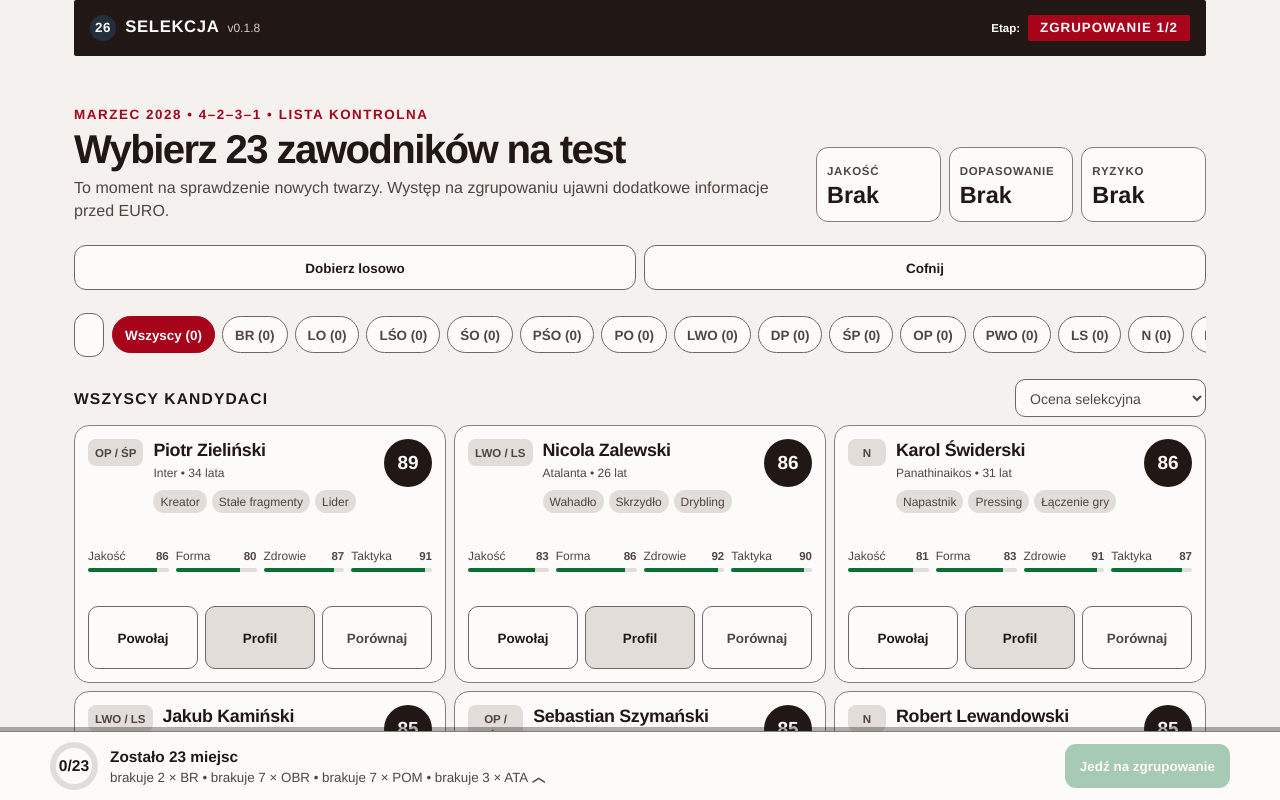
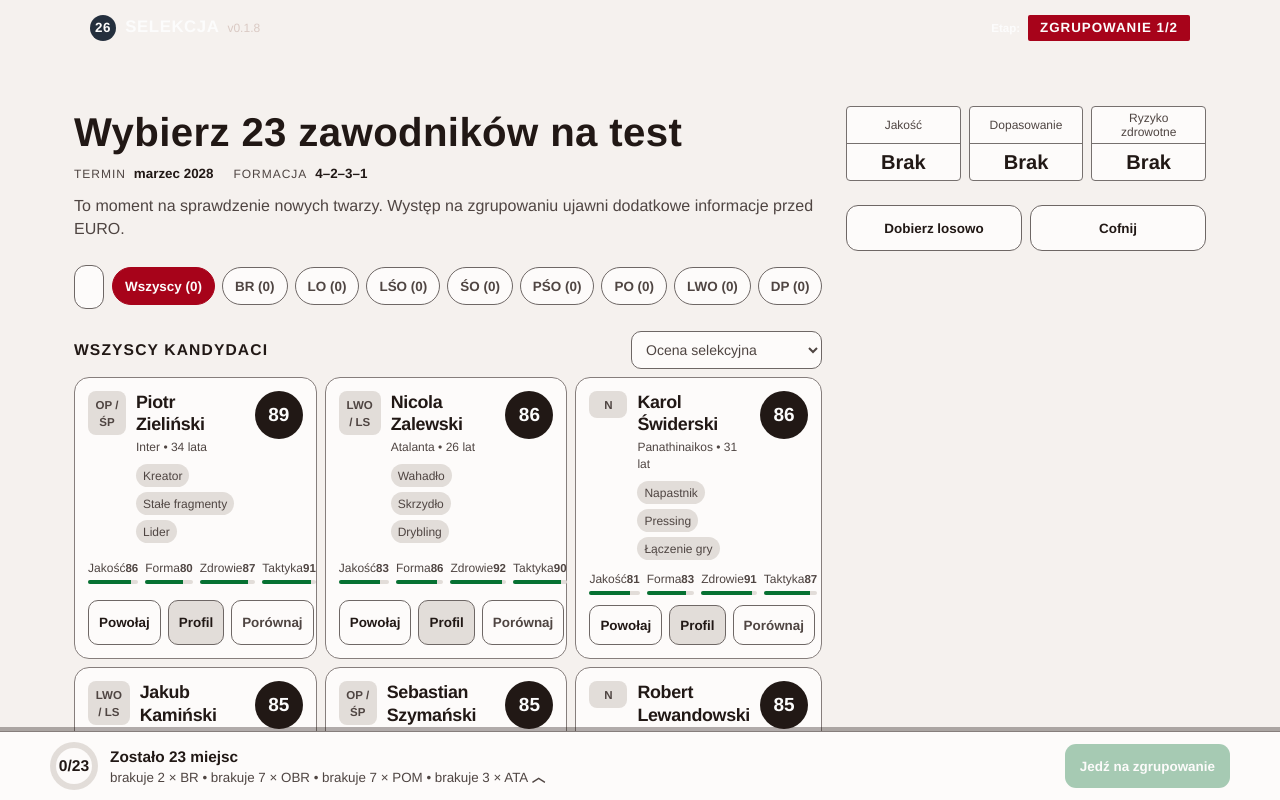
Before and after one commit to visvaya/selekcja-26, a React (Vite) app: page / in a window 1280 px wide. Both pictures are taken after a click on the button "Rozpocznij odprawę". Shown: the top 800 px of the page. Built offline with nearby package versions, Linux system fonts and the light colour scheme; a web font is replaced by a local one.

Commit message:
feat(ui): rebuild the list head with facts and a side column

```diff
--- a/src/main.tsx
+++ b/src/main.tsx
@@ -13,6 +13,7 @@ import "./ui/styles/tokens.css";
 import "./ui/styles/base.css";
 import "./ui/styles/topbar.css";
 import "./ui/styles/start.css";
+import "./ui/styles/list.css";
 import "./ui/styles/legacy.css";
 
 createRoot(document.getElementById("root")!).render(
--- /dev/null
+++ b/src/ui/game-head.tsx
@@ -0,0 +1,78 @@
+import type { RefObject } from "react";
+import type { GameState } from "../data/types.ts";
+import { riskLevel, selectedPlayers } from "../logic/selection.ts";
+import { UI_TEXT as text } from "./text.ts";
+
+export const GAME_HEADING_ID = "game-heading";
+
+// The three squad indicators. The head shows them inline on narrow screens; from 1024 px
+// the side column shows them instead.
+export function Kpis({
+  state,
+  className,
+}: {
+  state: GameState;
+  className: string;
+}) {
+  const selected = selectedPlayers(state);
+  const risk = riskLevel(state);
+  return (
+    <div className={`kpis ${className}`}>
+      <div className="kpi">
+        <span>{text.kpis.quality}</span>
+        <b>
+          {selected.length
+            ? Math.round(
+                selected.reduce((sum, player) => sum + player.ov, 0) /
+                  selected.length +
+                  state.effects.quality,
+              )
+            : text.emptyValue}
+        </b>
+      </div>
+      <div className="kpi">
+        <span>{text.kpis.fit}</span>
+        <b>
+          {selected.length
+            ? `${Math.round(selected.reduce((sum, player) => sum + player.tact, 0) / selected.length)}%`
+            : text.emptyValue}
+        </b>
+      </div>
+      <div className="kpi">
+        <span>{text.kpis.risk}</span>
+        <b>{text.risk[risk]}</b>
+      </div>
+    </div>
+  );
+}
+
+export function GameHead({
+  state,
+  headingRef,
+  showKpis,
+}: {
+  state: GameState;
+  headingRef: RefObject<HTMLHeadingElement | null>;
+  showKpis: boolean;
+}) {
+  const stageText = text.stages[state.stage];
+  return (
+    <div className="game-head">
+      <h1 id={GAME_HEADING_ID} ref={headingRef} tabIndex={-1}>
+        {stageText.heading}
+      </h1>
+      <dl className="game-facts">
+        <div>
+          <dt>{text.facts.term}</dt>
+          <dd>{stageText.term}</dd>
+        </div>
+        <div>
+          <dt>{text.facts.formation}</dt>
+          <dd>{text.systems[state.system].name}</dd>
+        </div>
+      </dl>
+      <p>{stageText.hint}</p>
+      {showKpis && <Kpis state={state} className="kpis-inline" />}
+    </div>
+  );
+}
--- a/src/ui/selection-screen.tsx
+++ b/src/ui/selection-screen.tsx
@@ -8,12 +8,16 @@ import type {
 import { visiblePlayers } from "../logic/list-filters.ts";
 import {
   detailedCounts,
-  riskLevel,
   selectedPlayers,
   squadLimit,
 } from "../logic/selection.ts";
+import { GAME_HEADING_ID, GameHead } from "./game-head.tsx";
 import { PlayerCard } from "./player-card.tsx";
+import { SideColumn } from "./side-column.tsx";
 import { UI_TEXT as text } from "./text.ts";
+import { useMediaQuery } from "./use-media-query.ts";
+
+const WIDE_LAYOUT_QUERY = "(min-width: 1024px)";
 
 const filterPositions: ("ALL" | DetailedPosition)[] = [
   "ALL",
@@ -56,11 +60,9 @@ export function SelectionScreen({
   onProfile: (id: PlayerId) => void;
   onCompare: (id: PlayerId) => void;
 }) {
-  const stageText = text.stages[state.stage];
-  const currentSystem = text.systems[state.system];
+  const wide = useMediaQuery(WIDE_LAYOUT_QUERY);
   const selected = selectedPlayers(state);
   const detailed = detailedCounts(state);
-  const risk = riskLevel(state);
   // The chip row shows a single position at most; several positions press no chip.
   const positions = state.list.positions;
   const activeFilter: "ALL" | DetailedPosition | null =
@@ -69,46 +71,8 @@ export function SelectionScreen({
       : positions.length === 1
         ? positions[0]!
         : null;
-  return (
-    <section>
-      <div className="game-head">
-        <div>
-          <div className="eyebrow">
-            {stageText.eyebrow} • {currentSystem.name} • {stageText.suffix}
-          </div>
-          <h1 ref={headingRef} tabIndex={-1}>
-            {stageText.heading}
-          </h1>
-          <p>{stageText.hint}</p>
-        </div>
-        <div className="kpis">
-          <div className="kpi">
-            <span>{text.kpis.quality}</span>
-            <b>
-              {selected.length
-                ? Math.round(
-                    selected.reduce((sum, player) => sum + player.ov, 0) /
-                      selected.length +
-                      state.effects.quality,
-                  )
-                : text.emptyValue}
-            </b>
-          </div>
-          <div className="kpi">
-            <span>{text.kpis.fit}</span>
-            <b>
-              {selected.length
-                ? `${Math.round(selected.reduce((sum, player) => sum + player.tact, 0) / selected.length)}%`
-                : text.emptyValue}
-            </b>
-          </div>
-          <div className="kpi">
-            <span>{text.kpis.risk}</span>
-            <b>{text.risk[risk]}</b>
-          </div>
-        </div>
-      </div>
-      <div className="game-actions">
+  const actions = (
+    <div className={`game-actions${wide ? " side-actions" : ""}`}>
       <button
         className="action-button"
         onClick={onAutoFill}
@@ -124,6 +88,12 @@ export function SelectionScreen({
         {text.undo}
       </button>
     </div>
+  );
+  return (
+    <div className="screen-layout">
+      <section aria-labelledby={GAME_HEADING_ID}>
+        <GameHead state={state} headingRef={headingRef} showKpis={!wide} />
+        {!wide && actions}
         <div className="toolbar">
           <input
             className="search"
@@ -140,7 +110,9 @@ export function SelectionScreen({
                 aria-pressed={activeFilter === position}
                 key={position}
                 title={
-                position === "ALL" ? text.filtersAll : text.positions[position]
+                  position === "ALL"
+                    ? text.filtersAll
+                    : text.positions[position]
                 }
                 onClick={() => onFilter(position)}
               >
@@ -185,5 +157,7 @@ export function SelectionScreen({
           )}
         </div>
       </section>
+      {wide && <SideColumn state={state}>{actions}</SideColumn>}
+    </div>
   );
 }
--- /dev/null
+++ b/src/ui/side-column.tsx
@@ -0,0 +1,19 @@
+import type { ReactNode } from "react";
+import type { GameState } from "../data/types.ts";
+import { Kpis } from "./game-head.tsx";
+
+// Desktop side column (from 1024 px): the squad indicators above the game actions.
+export function SideColumn({
+  state,
+  children,
+}: {
+  state: GameState;
+  children: ReactNode;
+}) {
+  return (
+    <aside className="dock-side">
+      <Kpis state={state} className="kpis-side" />
+      {children}
+    </aside>
+  );
+}
--- a/src/ui/styles/legacy.css
+++ b/src/ui/styles/legacy.css
@@ -84,9 +84,9 @@ button {
   border: 0;
 }
 .main {
-  max-width: 1180px;
+  max-width: var(--page-max-width);
   margin: auto;
-  padding: var(--legacy-space-10) var(--legacy-space-7) 108px;
+  padding: var(--legacy-space-10) var(--page-gutter) 108px;
 }
 .eyebrow {
   font-family: var(--font-display);
@@ -149,45 +149,6 @@ button {
   font-size: var(--font-caption);
   color: var(--ink-soft);
   margin-top: var(--legacy-space-7);
-}
-.game-head {
-  display: flex;
-  flex-direction: column;
-  gap: var(--legacy-space-7);
-  margin-bottom: 15px;
-}
-.game-head h1 {
-  font-size: 28px;
-  letter-spacing: -0.045em;
-  margin: 0;
-}
-.game-head p {
-  margin: var(--legacy-space-1) 0 0;
-  color: var(--ink-soft);
-}
-.kpis {
-  display: grid;
-  grid-template-columns: repeat(3, 1fr);
-  gap: var(--legacy-space-4);
-}
-.kpi {
-  background: var(--surface);
-  border: 1px solid var(--board-line);
-  border-radius: 12px;
-  padding: var(--legacy-space-5);
-}
-.kpi span {
-  font-size: var(--font-caption);
-  color: var(--ink-soft);
-  text-transform: uppercase;
-  font-weight: 800;
-  letter-spacing: 0.06em;
-}
-.kpi b {
-  font-family: var(--font-display);
-  font-variant-numeric: tabular-nums;
-  font-size: 21px;
-  display: block;
 }
 .toolbar {
   position: sticky;
@@ -389,7 +350,7 @@ button {
   box-shadow: 0 -4px 0 var(--shadow);
 }
 .dock-inner {
-  max-width: 1180px;
+  max-width: var(--page-max-width);
   margin: auto;
   display: flex;
   align-items: center;
@@ -613,15 +574,7 @@ button {
 }
 @media (min-width: 760px) {
   .main {
-    padding: var(--legacy-space-13) var(--legacy-space-12) 110px;
-  }
-  .game-head {
-    flex-direction: row;
-    justify-content: space-between;
-    align-items: end;
-  }
-  .kpis {
-    min-width: 390px;
+    padding: var(--legacy-space-13) var(--page-gutter) 110px;
   }
   .toolbar {
     grid-template-columns: 1fr auto;
@@ -644,9 +597,6 @@ button {
   }
   .player {
     min-height: 258px;
-  }
-  .game-head h1 {
-    font-size: 36px;
   }
 }
 .player-actions {
--- /dev/null
+++ b/src/ui/styles/list.css
@@ -0,0 +1,126 @@
+/* Candidate list screen: the game head with facts and squad indicators, and from 1024 px the
+   two-column layout with the side column. */
+
+.game-head {
+  margin-bottom: var(--space-4);
+}
+
+.game-head h1 {
+  font-size: var(--text-2xl);
+}
+
+/* labelled facts under the heading */
+.game-facts {
+  display: flex;
+  flex-wrap: wrap;
+  gap: var(--space-1) var(--space-5);
+  margin: var(--space-2) 0 var(--space-3);
+}
+
+.game-facts div {
+  display: flex;
+  align-items: baseline;
+  gap: var(--space-2);
+}
+
+.game-facts dt {
+  font-size: var(--text-xs);
+  letter-spacing: 0.08em;
+  text-transform: uppercase;
+  color: var(--ink-soft);
+}
+
+.game-facts dd {
+  margin: 0;
+  font-family: var(--font-display);
+  font-weight: 700;
+  font-size: var(--text-sm);
+  color: var(--ink);
+}
+
+/* KPI tiles: three in one row at every width, each a label segment over a value segment */
+.kpis {
+  display: flex;
+  flex-wrap: nowrap;
+  justify-content: center;
+  align-items: stretch;
+  gap: var(--space-2);
+  margin-top: var(--space-4);
+}
+
+.kpi {
+  display: grid;
+  grid-template-rows: 1fr 1fr;
+  flex: 1 1 0;
+  min-width: 0;
+  padding: 0;
+  overflow: hidden;
+  text-align: center;
+  background: var(--surface);
+  border: 1px solid var(--frame-soft);
+  border-radius: var(--radius-md);
+}
+
+.kpi span,
+.kpi b {
+  display: flex;
+  align-items: center;
+  justify-content: center;
+  text-align: center;
+  padding: var(--space-1) var(--space-2);
+  margin: 0;
+  min-height: 0;
+  line-height: 1.15;
+}
+
+.kpi span {
+  font-size: var(--text-xs);
+  color: var(--ink-soft);
+  border-bottom: 1px solid var(--frame-soft);
+}
+
+.kpi b {
+  font-family: var(--font-display);
+  font-variant-numeric: tabular-nums;
+  font-size: var(--text-lg);
+}
+
+@media (max-width: 767.98px) {
+  .kpi span {
+    font-size: var(--text-2xs);
+  }
+
+  .kpi b {
+    font-size: var(--text-md);
+  }
+}
+
+@media (min-width: 1024px) {
+  .screen-layout {
+    display: grid;
+    grid-template-columns: minmax(0, 1fr) 360px;
+    gap: var(--space-6);
+    align-items: start;
+  }
+
+  .game-head h1 {
+    font-size: var(--text-3xl);
+  }
+
+  .dock-side {
+    display: flex;
+    flex-direction: column;
+  }
+
+  .kpis-side {
+    margin-top: 0;
+    margin-bottom: var(--space-4);
+  }
+
+  .dock-side .side-actions {
+    display: grid;
+    grid-template-columns: repeat(2, minmax(0, 1fr));
+    gap: var(--space-2);
+    margin: 0;
+  }
+}
--- a/src/ui/styles/tokens.css
+++ b/src/ui/styles/tokens.css
@@ -112,6 +112,10 @@
 
   /* Layout and safe areas */
   --topbar-height: 56px;
+  /* The page column: the top bar, the content and the dock share it. The gutter widens
+     from 760 px (below). */
+  --page-max-width: 1180px;
+  --page-gutter: 14px;
   --button-primary-size: var(--text-base);
   --cta-min-width: 240px;
   --scrollbar-thumb: var(--frame-soft);
@@ -128,3 +132,9 @@
   --sheet-handle-height: 4px;
   --sheet-head-gap: var(--space-3);
 }
+
+@media (min-width: 760px) {
+  :root {
+    --page-gutter: 24px;
+  }
+}
--- a/src/ui/styles/topbar.css
+++ b/src/ui/styles/topbar.css
@@ -12,16 +12,23 @@
   align-items: center;
   border-radius: var(--radius-sm);
   /* Inset, not full-bleed: the bar spans the same column as the page content below it, so
-     on wide screens its edges line up with the content. The gutters and the 1180 px column
-     follow the main content area. */
-  width: calc(min(100%, 1180px) - 2 * var(--legacy-space-7));
+     on wide screens its edges line up with the content. */
+  width: calc(min(100%, var(--page-max-width)) - 2 * var(--page-gutter));
   margin: 0 auto var(--space-5);
 }
 
-@media (min-width: 760px) {
-  .topbar {
-    width: calc(min(100%, 1180px) - 2 * var(--legacy-space-12));
-  }
+/* A page-coloured backdrop above and beside the bar, so content scrolling under the sticky
+   bar does not show through its rounded corners or the gutters next to it. It paints behind
+   the bar (the bar's z-index makes it a stacking context) and above the page. */
+.topbar::before {
+  content: "";
+  position: absolute;
+  z-index: -1;
+  top: calc(-1 * var(--save-banner-offset, 0px));
+  bottom: 0;
+  left: calc(-1 * var(--page-gutter));
+  right: calc(-1 * var(--page-gutter));
+  background: var(--board);
 }
 
 .topbar-inner {
--- a/src/ui/text/list.ts
+++ b/src/ui/text/list.ts
@@ -42,7 +42,8 @@ export const LIST_TEXT = {
     injuryRisk: "Ryzyko urazu",
     minutesLimit: "Limit minut",
   } satisfies Record<AvailabilityFlagId, string>,
-  kpis: { quality: "Jakość", fit: "Dopasowanie", risk: "Ryzyko" },
+  kpis: { quality: "Jakość", fit: "Dopasowanie", risk: "Ryzyko zdrowotne" },
+  facts: { term: "Termin", formation: "Formacja" },
   risk: { none: "Brak", low: "Niskie", medium: "Średnie", high: "Wysokie" },
   emptyValue: "Brak",
   searchPlaceholder: "Szukaj zawodnika lub klubu…",
--- a/src/ui/text/start.ts
+++ b/src/ui/text/start.ts
@@ -47,32 +47,29 @@ export const START_TEXT = {
   stages: {
     camp: {
       phase: "ZGRUPOWANIE 1/2",
-      eyebrow: "MARZEC 2028",
+      term: "marzec 2028",
       heading: "Wybierz 23 zawodników na test",
       hint: "To moment na sprawdzenie nowych twarzy. Występ na zgrupowaniu ujawni dodatkowe informacje przed EURO.",
       finalize: "Jedź na zgrupowanie",
       completed: "Lista kontrolna gotowa",
-      suffix: "LISTA KONTROLNA",
     },
     final: {
       phase: "ZGRUPOWANIE 2/2",
-      eyebrow: "CZERWIEC 2028",
+      term: "czerwiec 2028",
       heading: "Wybierz finałową kadrę 26",
       hint: "Masz raport z marcowego zgrupowania. Możesz zaufać obserwacji albo powołać nieprzetestowanego zawodnika.",
       finalize: "Zatwierdź",
       completed: "Kadra jest kompletna",
-      suffix: "EURO",
     },
   } satisfies Record<
     Stage,
     {
       phase: string;
-      eyebrow: string;
+      term: string;
       heading: string;
       hint: string;
       finalize: string;
       completed: string;
-      suffix: string;
     }
   >,
   changelogTitle: "Co nowego",
```
Also changed, not shown: src/ui/text-snapshot.json (+7 -5 lines), 1 other file (tests, documents, lock files or other folders). Lines whose indentation alone changed are shown as unchanged.
